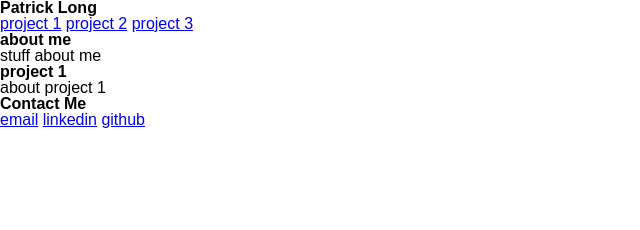
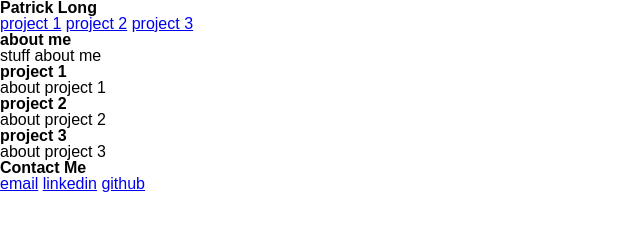
Before and after one commit to Bureizu742/dplong-portfolio, a plain HTML site: page index.html in a window 1280 px wide. Shown: the whole page, without its empty margins (0-640 px from the left). Drawn offline with Linux system fonts and the light colour scheme; files that its build step writes are made by us from their sources.

Commit message:
sectioned out

```diff
--- a/index.html
+++ b/index.html
@@ -32,6 +32,20 @@
                 about project 1
             </section>
         </article>
+
+        <article>
+            <h3>project 2</h3>
+            <section>
+                about project 2
+            </section>
+        </article>
+
+        <article>
+            <h3>project 3</h3>
+            <section>
+                about project 3
+            </section>
+        </article>
     </main>
 
     <footer>
```
